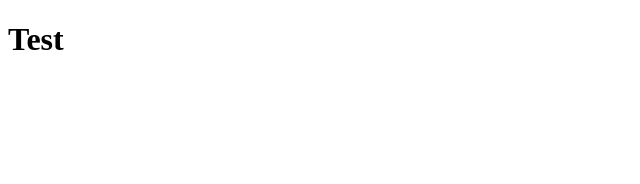
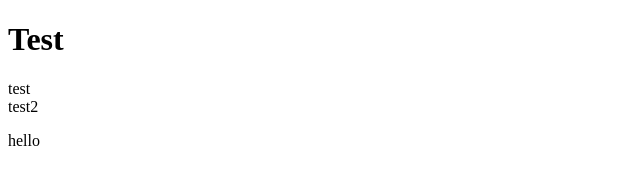
Before and after one commit to daeuk/html--css, a website: page index.html in a window 1280 px wide. Shown: the whole page, without its empty margins (0-640 px from the left). Drawn offline with Linux system fonts and the light colour scheme.

Commit message:
Update index.html

```diff
--- a/index.html
+++ b/index.html
@@ -8,5 +8,7 @@
   </head>
   <body>
     <h1>Test</h1>
+    <p>test<br>test2</p>
+    <p>hello</p>
   </body>
 </html>
```
